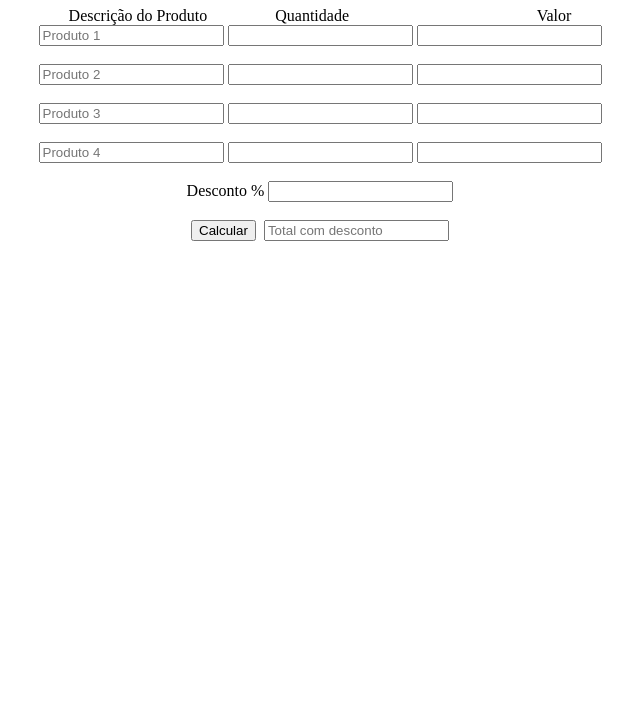
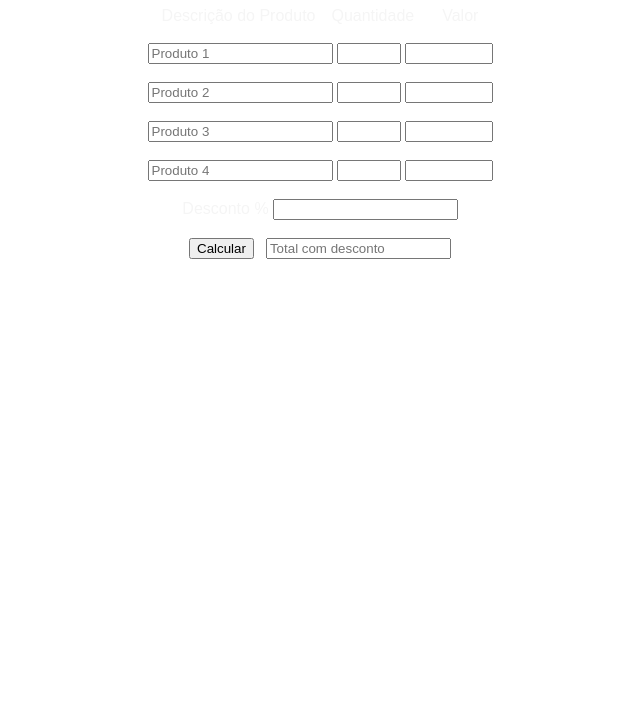
Before and after one commit to Pixelikas/Programming-Logic-Classes-2024-1, a plain HTML site: page JavaScript + HTML/atividade_96_desconto_produtos/index.html in a window 1280 px wide. Shown: the part 73-800 px from the top of the page, without its empty margins (320-960 px from the left). Drawn offline with Linux system fonts and the light colour scheme; files that its build step writes are made by us from their sources.

Commit message:
Add files via upload

```diff
--- a/JavaScript + HTML/atividade_96_desconto_produtos/index.html
+++ b/JavaScript + HTML/atividade_96_desconto_produtos/index.html
@@ -5,51 +5,53 @@
     <meta http-equiv="X-UA-Compatible" content="IE=edge">
     <meta name="viewport" content="width=device-width, initial-scale=1.0">
     <title>Compra de Produtos</title>
+    <link rel="stylesheet" href="style.css">
 </head>
 <body>
 
     <center>
         <div id="topo">
 
-            <h1>Compra de Produtos com Desconto</h1>
+            <h1 class="texts">Compra de Produtos com Desconto</h1>
 
         </div>
 
         <div id="meio">
 
-            <label>Descrição do Produto</label>
+            <label class="texts">Descrição do Produto</label>
 
-            &nbsp; &nbsp; &nbsp; &nbsp; &nbsp; &nbsp;  &nbsp; &nbsp;</label>
+            &nbsp;&nbsp;
 
-            <label>Quantidade</label>
+            <label class="texts">Quantidade</label>
+            &nbsp; &nbsp; &nbsp;
 
-            &nbsp; &nbsp;  &nbsp; &nbsp; &nbsp; &nbsp; &nbsp;  &nbsp; &nbsp; &nbsp; &nbsp; &nbsp; &nbsp;  &nbsp; &nbsp; &nbsp; &nbsp; &nbsp; &nbsp; &nbsp; &nbsp; &nbsp; &nbsp;
+            <label class="texts">Valor</label><br>
 
-            <label>Valor</label><br>
-
+            <br>
         </div>
 
         <div id="baixo">
 
-            <input placeholder="Produto 1">
-            <input id="quantidadeUm" type="number">
-            <input id="valorUm"><br><br>
+            <input class="inpts" placeholder="Produto 1">
+            <input class="inpts" id="quantidadeUm" type="number" min="0" max="100">
+            <input class="inpts" id="valorUm" type="number"  min="0" max="100000"><br><br>
 
-            <input placeholder="Produto 2">
-            <input id="quantidadeDois" type="number">
-            <input id="valorDois"><br><br>
+            <input class="inpts" placeholder="Produto 2">
+            <input class="inpts" id="quantidadeDois" type="number" min="0" max="100">
+            <input class="inpts" id="valorDois" type="number"  min="0" max="100000"><br><br>
 
-            <input placeholder="Produto 3">
-            <input id="quantidadeTres" type="number">
-            <input id="valorTres"><br><br>
+            <input class="inpts" placeholder="Produto 3">
+            <input class="inpts" id="quantidadeTres" type="number" min="0" max="100">
+            <input class="inpts" id="valorTres" type="number"  min="0" max="100000"><br><br>
 
-            <input placeholder="Produto 4">
-            <input id="quantidadeQuatro" type="number">
-            <input id="valorQuatro"><br><br>
+            <input class="inpts" placeholder="Produto 4">
+            <input class="inpts" id="quantidadeQuatro" type="number" min="0" max="100">
+            <input class="inpts" id="valorQuatro" type="number"  min="0" max="100000"><br><br>
 
-            <label>Desconto %</label>
-            <input id="descProdutos"><br><br>
-            <button onclick="Calcula()">Calcular</button>&nbsp;&nbsp;<input id="resultado" placeholder="Total com desconto">
+            <label class="texts">Desconto %</label>
+            <input class="inpts" id="descProdutos"><br><br>
+            <button class="btn" onclick="Calcula()">Calcular</button>&nbsp;&nbsp;
+            <input class="inpts" id="resultado" placeholder="Total com desconto">
 
         </div>
 
```
